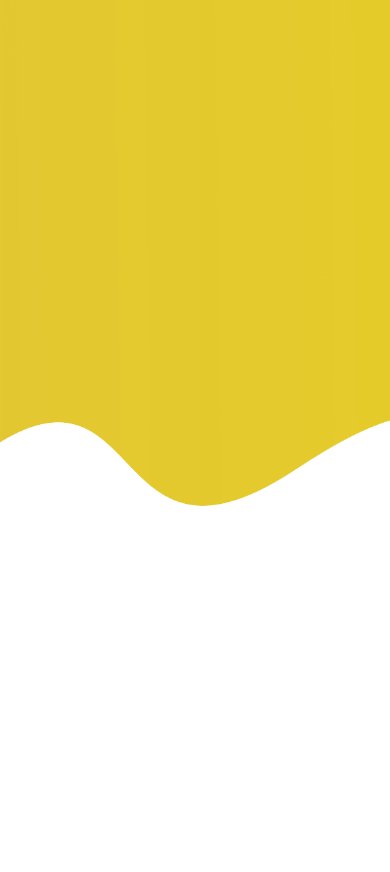
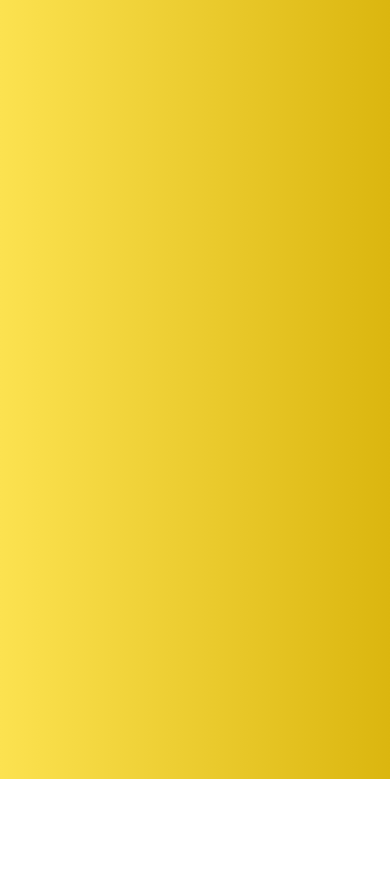
Before and after one commit to akhilesoni/companywebsite, a plain HTML site: page index.html in a window 390 px wide. Shown: the part 65-937 px from the top of the page. Drawn offline with Linux system fonts and the light colour scheme.

Commit message:
new commit

```diff
--- a/css/landing.css
+++ b/css/landing.css
@@ -1,14 +1,16 @@
 .landing-page{
-    background-image: url(images/main_back.png);
     width: 100%;
-    height: 150%;
-    background-repeat: no-repeat;
-    background-size: contain;
+    height: 100%;
+
+    background-image:linear-gradient(to right, rgb(252, 226, 80), rgb(219, 182, 15));
 }
 
+
 @media only screen and (max-width: 800px) {
-    .landing-page{
-        background-size: contain;
-        background-image: url(images/mobile_back.png);
-    }
+
   }
+
+
+@media only screen and (max-width: 800px) {
+
+  }
--- /dev/null
+++ b/css/product.css
@@ -0,0 +1,5 @@
+.product-page{
+    height: 70%;
+    width: 100%;
+
+}
--- a/index.html
+++ b/index.html
@@ -7,9 +7,8 @@
     <link rel="stylesheet" href="css/base.css">
     <link rel="stylesheet" href="css/navbar.css">
     <link rel="stylesheet" href="css/landing.css">
+    <link rel="stylesheet" href="css/product.css">
     <link href='https://fonts.googleapis.com/css?family=Raleway' rel='stylesheet'>
-
-
 </head>
 <body>
     <div class="navbar">
@@ -24,5 +23,6 @@
     <div class="landing-page">
 
     </div>
+    <div class="product-page"></div>
 </body>
 </html>
```
